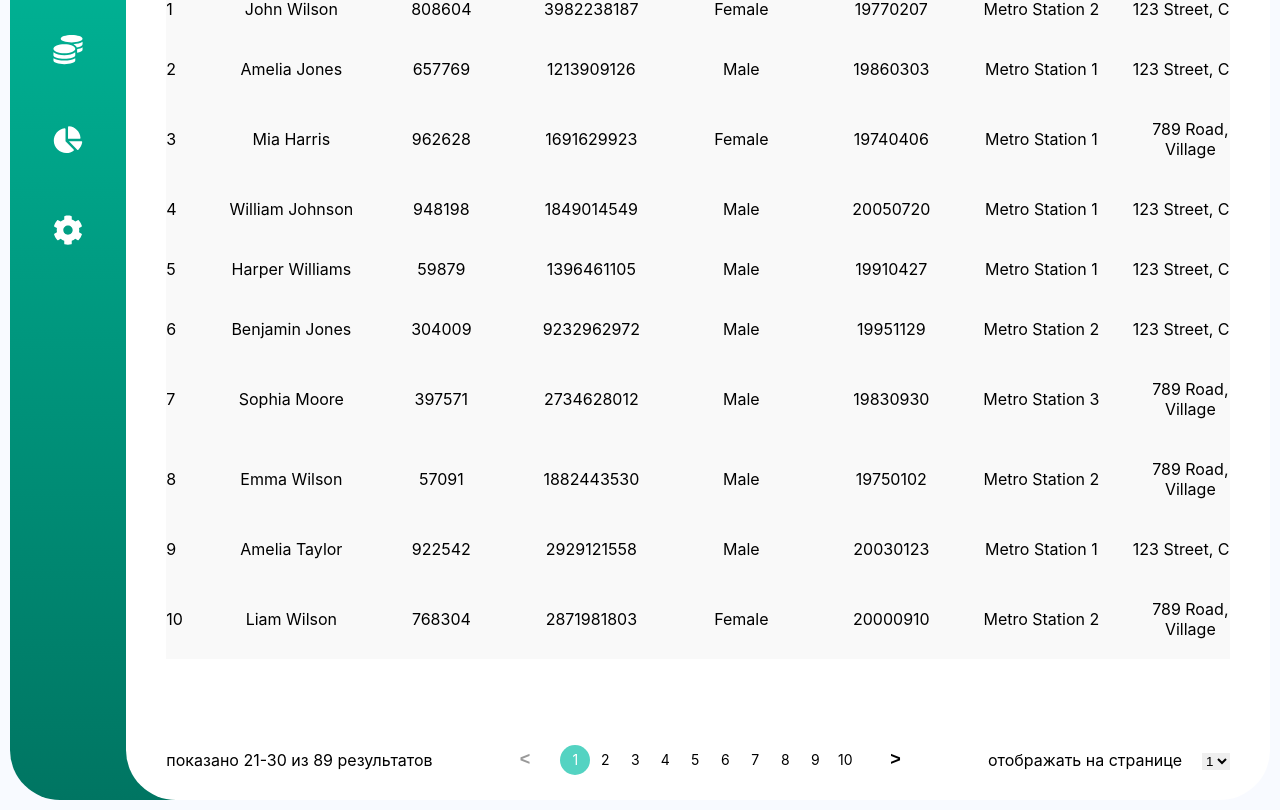
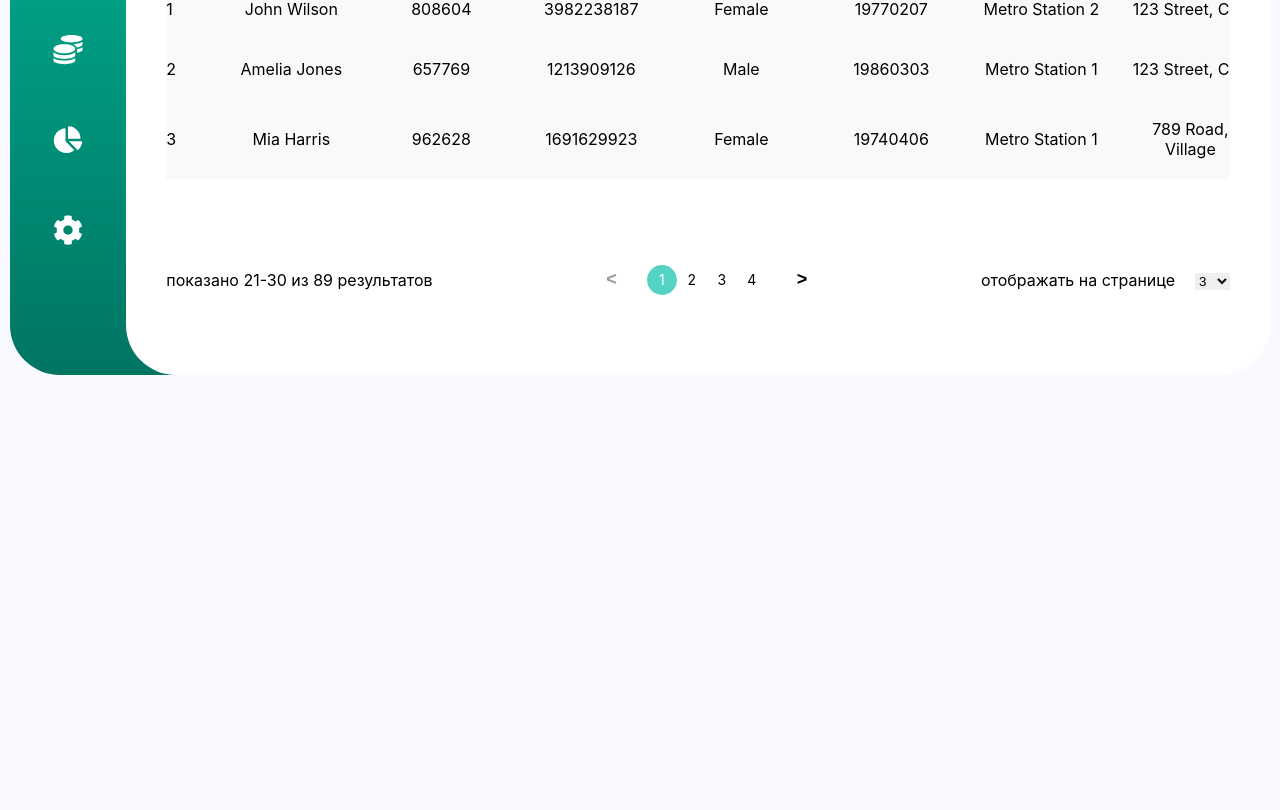
Before and after one commit to Jik789/h2o-test, a React (Vite) app: page / in a window 1280 px wide. Shown: the part 505-1315 px from the top of the page. After the commit the page ends 890 px from the top, so only its background shows below. Built offline with nearby package versions, Linux system fonts and the light colour scheme.

Commit message:
feat: pagination

```diff
--- /dev/null
+++ b/src/components/DisplayPage/DisplayInPage.tsx
@@ -0,0 +1,35 @@
+import { ChangeEvent } from 'react';
+import { changePaginationPage, changeUserInPage } from '../../store/features/dataSlice';
+import { useAppDispatch } from '../../store/store';
+import styles from './DisplayInPage.module.scss';
+
+interface IDisplayInPageProps {
+  userInPage: number;
+}
+
+function DisplayInPage({ userInPage }: IDisplayInPageProps) {
+  const dispatch = useAppDispatch();
+
+  const onChange = (e: ChangeEvent<HTMLSelectElement>) => {
+    dispatch(changeUserInPage(e.target.value));
+    dispatch(changePaginationPage(1));
+  };
+
+  return (
+    <div className={styles.mainContainer}>
+      <label>отображать на странице</label>
+      <select
+        className={styles.visibleSelect}
+        value={userInPage}
+        onChange={onChange}
+        name="countPage"
+      >
+        <option value="3">3</option>
+        <option value="5">5</option>
+        <option value="10">10</option>
+      </select>
+    </div>
+  );
+}
+
+export default DisplayInPage;
--- a/src/components/DisplayPage/DisplayPage.tsx
+++ /dev/null
@@ -1,31 +0,0 @@
-import { ChangeEvent, useState } from 'react';
-import styles from './DisplayPage.module.scss';
-
-function DisplayPage() {
-  const [state, setState] = useState({
-    countPage: '10',
-  });
-
-  const onChange = (e: ChangeEvent<HTMLSelectElement>) => {
-    const target = e.target;
-    setState({ ...state, [target.name]: e.target.value });
-  };
-
-  return (
-    <div className={styles.mainContainer}>
-      <label>отображать на странице</label>
-      <select
-        className={styles.visibleSelect}
-        value={state.countPage}
-        onChange={onChange}
-        name="countPage"
-      >
-        <option value="10">1</option>
-        <option value="20">2</option>
-        <option value="30">3</option>
-      </select>
-    </div>
-  );
-}
-
-export default DisplayPage;
--- a/src/components/Pagination/Pagination.tsx
+++ b/src/components/Pagination/Pagination.tsx
@@ -1,4 +1,6 @@
-import React, { useState } from 'react';
+import React from 'react';
+import { changePaginationPage } from '../../store/features/dataSlice';
+import { useAppDispatch, useAppSelector } from '../../store/store';
 import styles from './Pagination.module.scss';
 
 interface PaginationProps {
@@ -6,26 +8,30 @@ interface PaginationProps {
 }
 
 const Pagination: React.FC<PaginationProps> = ({ totalItems }) => {
-  const itemsPerPage = 10; // Количество элементов на странице
-  const totalPages = Math.ceil(totalItems / itemsPerPage); // Общее количество страниц
-  const [currentPage, setCurrentPage] = useState(1); // Текущая страница
+  const dispatch = useAppDispatch();
+
+  const userDataSelector = useAppSelector((state) => state.userData);
+  const userInPage = userDataSelector.userInPage;
+  const paginationPage = userDataSelector.paginationPage;
+
+  const totalPages = Math.ceil(totalItems / userInPage); // Общее количество страниц
 
   // Обработчик клика на номер страницы
   const handlePageClick = (pageNumber: number) => {
-    setCurrentPage(pageNumber);
+    dispatch(changePaginationPage(pageNumber));
   };
 
   // Обработчик клика на стрелку влево
   const handlePrevClick = () => {
-    if (currentPage > 1) {
-      setCurrentPage((prevPage) => prevPage - 1);
+    if (paginationPage > 1) {
+      dispatch(changePaginationPage(paginationPage - 1));
     }
   };
 
   // Обработчик клика на стрелку вправо
   const handleNextClick = () => {
-    if (currentPage < totalPages) {
-      setCurrentPage((prevPage) => prevPage + 1);
+    if (paginationPage < totalPages) {
+      dispatch(changePaginationPage(paginationPage + 1));
     }
   };
 
@@ -39,12 +45,12 @@ const Pagination: React.FC<PaginationProps> = ({ totalItems }) => {
     }
   } else {
     let startPage;
-    if (currentPage <= Math.ceil(maxVisiblePages / 2)) {
+    if (paginationPage <= Math.ceil(maxVisiblePages / 2)) {
       startPage = 1;
-    } else if (currentPage + Math.floor(maxVisiblePages / 2) > totalPages) {
+    } else if (paginationPage + Math.floor(maxVisiblePages / 2) > totalPages) {
       startPage = totalPages - maxVisiblePages + 1;
     } else {
-      startPage = currentPage - Math.floor(maxVisiblePages / 2);
+      startPage = paginationPage - Math.floor(maxVisiblePages / 2);
     }
 
     for (let i = 0; i < maxVisiblePages; i++) {
@@ -54,7 +60,11 @@ const Pagination: React.FC<PaginationProps> = ({ totalItems }) => {
 
   return (
     <div className={styles.pagination}>
-      <button className={styles.arrowButton} disabled={currentPage === 1} onClick={handlePrevClick}>
+      <button
+        className={styles.arrowButton}
+        disabled={paginationPage === 1}
+        onClick={handlePrevClick}
+      >
         &lt;
       </button>
 
@@ -62,7 +72,7 @@ const Pagination: React.FC<PaginationProps> = ({ totalItems }) => {
         {pageNumbers.map((pageNumber) => (
           <li
             key={pageNumber}
-            className={pageNumber === currentPage ? styles.active : ''}
+            className={pageNumber === paginationPage ? styles.active : ''}
             onClick={() => handlePageClick(pageNumber)}
           >
             {pageNumber}
@@ -72,7 +82,7 @@ const Pagination: React.FC<PaginationProps> = ({ totalItems }) => {
 
       <button
         className={styles.arrowButton}
-        disabled={currentPage === totalPages}
+        disabled={paginationPage === totalPages}
         onClick={handleNextClick}
       >
         &gt;
--- /dev/null
+++ b/src/components/ShowResult/ShowResult.tsx
@@ -0,0 +1,5 @@
+function ShowResult() {
+  return <p>показано 21-30 из 89 результатов</p>;
+}
+
+export default ShowResult;
--- a/src/components/Table/Table.tsx
+++ b/src/components/Table/Table.tsx
@@ -1,4 +1,5 @@
 import React from 'react';
+import { useAppSelector } from '../../store/store';
 import { ITable } from '../../utils/interfaces';
 import styles from './Table.module.scss';
 import TableItem from './TableItem/TableItem';
@@ -8,6 +9,15 @@ interface ITableProps {
 }
 
 function Table({ itemList }: ITableProps) {
+  const userDataSelector = useAppSelector((state) => state.userData);
+
+  const userInPage = userDataSelector.userInPage;
+  const paginationPage = userDataSelector.paginationPage;
+
+  const startIndex = (paginationPage - 1) * userInPage;
+  const endIndex = startIndex + userInPage;
+  const displayedItems = itemList.slice(startIndex, endIndex);
+
   return (
     <table className={styles.table}>
       {itemList.length > 0 && (
@@ -45,9 +55,10 @@ function Table({ itemList }: ITableProps) {
         </thead>
       )}
       <tbody>
-        {itemList.map((item, index) => (
-          <TableItem item={item} index={index + 1} key={item.mainInfo.userID} />
-        ))}
+        {displayedItems.map((item, index) => {
+          const originalIndex = startIndex + index;
+          return <TableItem item={item} index={originalIndex + 1} key={item.mainInfo.userID} />;
+        })}
       </tbody>
     </table>
   );
--- a/src/page/MainPage/MainPage.tsx
+++ b/src/page/MainPage/MainPage.tsx
@@ -1,12 +1,15 @@
-import DisplayPage from '../../components/DisplayPage/DisplayPage';
+import DisplayInPage from '../../components/DisplayPage/DisplayInPage';
 import Pagination from '../../components/Pagination/Pagination';
 import Search from '../../components/Search/Search';
+import ShowResult from '../../components/ShowResult/ShowResult';
 import Table from '../../components/Table/Table';
 import { useAppSelector } from '../../store/store';
 import styles from './MainPage.module.scss';
 
 function MainPage() {
-  const userDataSelector = useAppSelector((state) => state.userData.filteredData);
+  const userDataSelector = useAppSelector((state) => state.userData);
+  const userData = userDataSelector.filteredData;
+  const userInPage = userDataSelector.userInPage;
 
   return (
     <>
@@ -14,7 +17,7 @@ function MainPage() {
       <div className={styles.mainPahePanel}>
         <div className={styles.contactAndSearch}>
           <div className={styles.contact}>
-            <h3 className={styles.contactTitle}>{userDataSelector.length}</h3>
+            <h3 className={styles.contactTitle}>{userData.length}</h3>
             <p>Контактов</p>
           </div>
           <Search />
@@ -22,12 +25,12 @@ function MainPage() {
         <button className={styles.editButton}>Режим редактирования</button>
       </div>
       <div className={styles.tableContainer}>
-        <Table itemList={userDataSelector} />
+        <Table itemList={userData} />
       </div>
       <div className={styles.mainFooter}>
-        <p>показано 21-30 из 89 результатов</p>
-        <Pagination totalItems={340} />
-        <DisplayPage />
+        <ShowResult />
+        <Pagination totalItems={userData.length} />
+        <DisplayInPage userInPage={userInPage} />
       </div>
     </>
   );
--- a/src/store/features/dataSlice.ts
+++ b/src/store/features/dataSlice.ts
@@ -6,8 +6,9 @@ import { isSubstringIgnoreCase } from '../../utils/utls';
 const initialState = {
   originalData: MOCK_DATA,
   filteredData: MOCK_DATA,
+  userInPage: 3,
+  paginationPage: 1,
 };
-console.log(initialState);
 
 export const userDataSlice = createSlice({
   name: 'userData',
@@ -18,12 +19,15 @@ export const userDataSlice = createSlice({
         isSubstringIgnoreCase(item.mainInfo.userName, action.payload)
       );
     },
-    inputPage: () => {
-      // state.mainInfo.userName = action.payload;
+    changeUserInPage: (state, action: PayloadAction<string>) => {
+      state.userInPage = Number(action.payload);
+    },
+    changePaginationPage: (state, action: PayloadAction<number>) => {
+      state.paginationPage = action.payload;
     },
   },
 });
 
-export const { searchForName, inputPage } = userDataSlice.actions;
+export const { searchForName, changeUserInPage, changePaginationPage } = userDataSlice.actions;
 
 export default userDataSlice.reducer;
```
Also changed, not shown: src/components/DisplayPage/DisplayInPage.module.scss (renamed from src/components/DisplayPage/DisplayPage.module.scss), src/components/ShowResult/ShowResult.module.scss (added).
